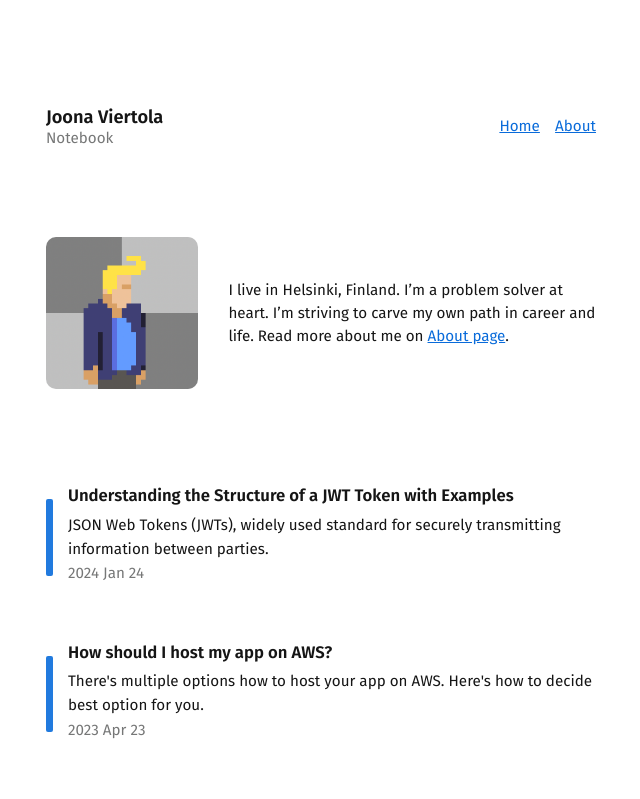
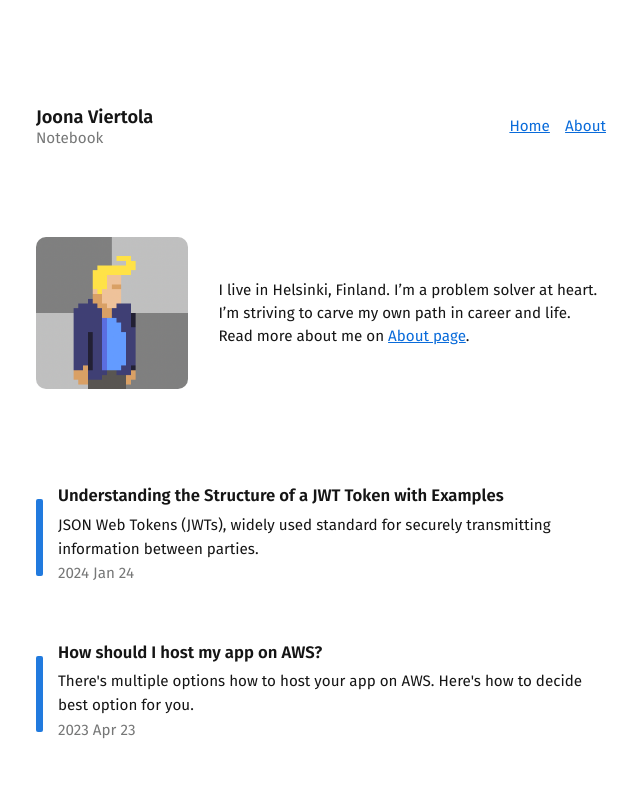
Before and after one commit to Scionar/joonaviertola-com, a Next.js app: page / in a window 1280 px wide. Shown: the top 799 px of the page, without its empty margins (319-959 px from the left). Built offline with nearby package versions, Linux system fonts and the light colour scheme.

Commit message:
Wider article

```diff
--- a/src/app/globals.css
+++ b/src/app/globals.css
@@ -7,7 +7,7 @@
   --color-background-secondary: #ededed;
   --color-code-background: #f1f4f8;
 
-  --size-max-content-width: 55rem;
+  --size-max-content-width: 57rem;
   --size-header-height: 7rem;
   --size-page-horizontal-margin: 2rem;
 }
```
